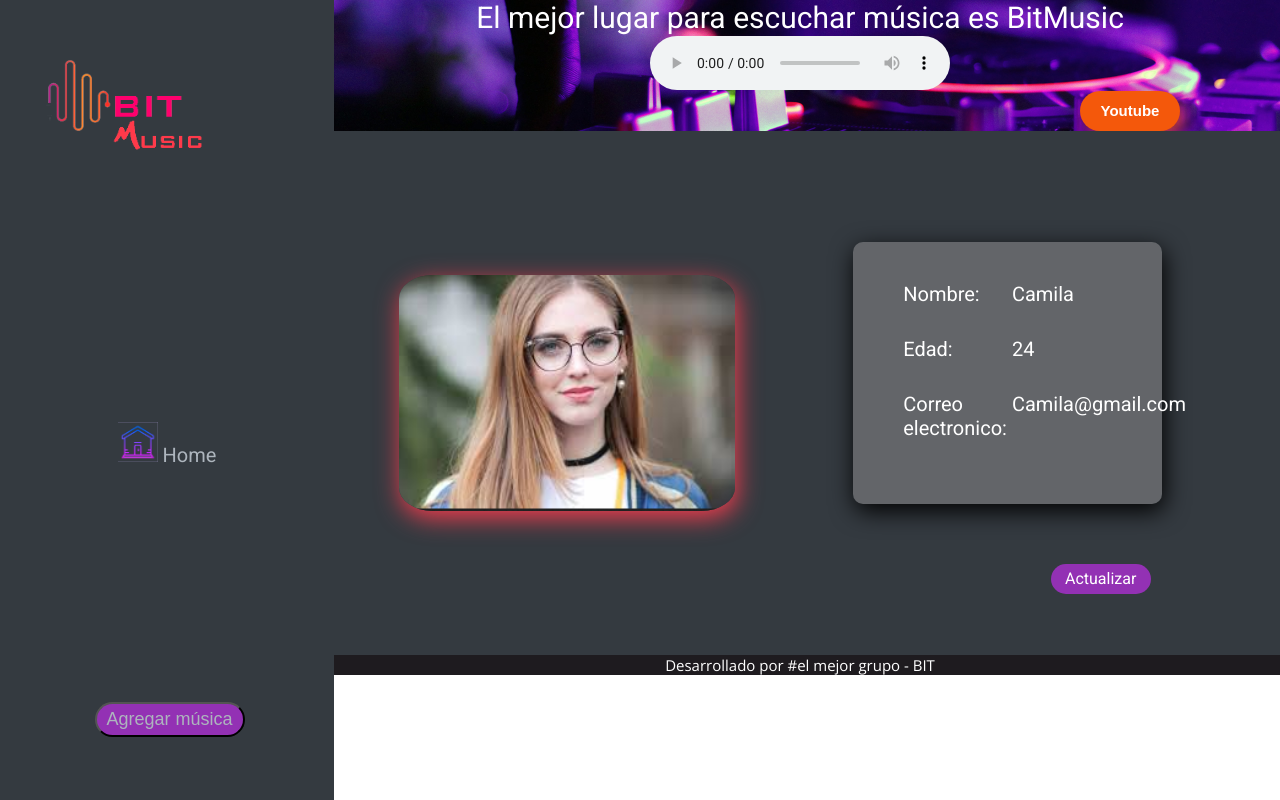
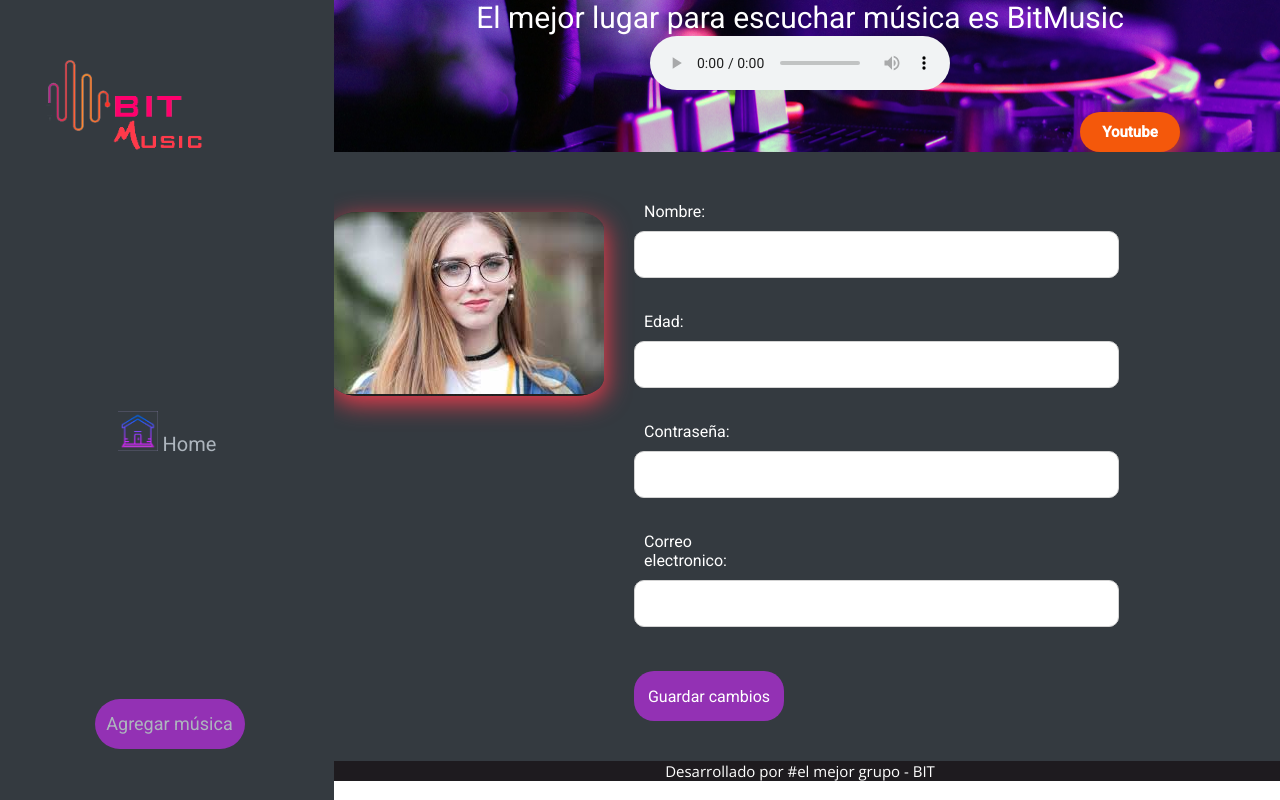
Before and after one commit to dianacah/BitMusicProject, an Angular app in the folder frontend/: page /inicio in a window 1280 px wide. Built offline with nearby package versions, Linux system fonts and the light colour scheme.

Commit message:
Se agrega el formulario en la seccion de perfil, para actualizar la informacion

```diff
--- a/frontend/src/app/myComponent/perfil/perfil.component.css
+++ b/frontend/src/app/myComponent/perfil/perfil.component.css
@@ -44,6 +44,10 @@
   margin-right: 50px;
   margin-bottom: 50px;
 }
+.botonActualizarInfo:hover {
+  cursor: pointer;
+  box-shadow: 2px 2px 10px 0px #f33c4d;
+}
 .seccionMostarInfo {
   height: 100%;
   display: flex;
@@ -52,3 +56,55 @@
   align-items: center;
   margin-top: 100px;
 }
+
+/* Formulario Actualizacion Datos */
+
+input {
+  border-radius: 1%;
+  border: 1px solid lightgray;
+  padding: 15px;
+  width: 80%;
+  margin: 0 0 5px 0;
+  font-family: "Roboto", sans-serif;
+  border-radius: 10px;
+}
+button {
+  font-family: "Roboto", sans-serif;
+  border: none;
+  border-radius: 20px;
+  height: 50px;
+  width: 150px;
+  background-color: #9331b4;
+  color: white;
+  font-size: 16px;
+  margin-top: 20px;
+}
+form {
+  display: grid;
+  grid-template-columns: 2fr;
+  grid-template-rows: auto;
+  align-items: center;
+  padding: 20px;
+  margin: 10px;
+  width: 100%;
+}
+label {
+  color: white;
+  font-family: "Roboto", sans-serif;
+  margin: 10px;
+  width: min-content;
+}
+small {
+  color: #f0134d;
+}
+.divFormularioActualizar {
+  display: flex;
+  justify-content: space-evenly;
+  align-items: center;
+  width: 100%;
+  padding: 10px;
+}
+.imagenActualizardatos {
+  margin-top: 50px;
+  align-self: flex-start;
+}
--- a/frontend/src/app/myComponent/perfil/perfil.component.html
+++ b/frontend/src/app/myComponent/perfil/perfil.component.html
@@ -1,5 +1,5 @@
 <div *ngIf="mostrar" class="divmostrar">
-    <img src="../../../assets/img/FotoPerfil.PNG" alt="" class="imagenPerfil">
+  <img src="../../../assets/img/FotoPerfil.PNG" alt="" class="imagenPerfil" />
   <div class="seccionMostarInfo">
     <div class="contenedorInfo">
       <div>Nombre:</div>
@@ -13,5 +13,62 @@
   </div>
 </div>
 
-
-<div *ngIf="!mostrar">CHAO</div>
+<div *ngIf="!mostrar" class="divFormularioActualizar">
+  <img
+    src="../../../assets/img/FotoPerfil.PNG"
+    alt=""
+    class="imagenPerfil imagenActualizardatos"
+  />
+  <form
+    [formGroup]="actualizarDatosForm"
+    (ngSubmit)="enviar(registerForm.value)"
+  >
+    <label>Nombre:</label>
+    <input formControlName="name" type="text" />
+    <small
+      class="error"
+      *ngIf="
+        actualizarDatosForm.get('email').hasError('required') &&
+        actualizarDatosForm.get('email').touched
+      "
+      >Este espacio es requerido</small
+    >
+    <br />
+    <label>Edad:</label>
+    <input formControlName="age" type="text" />
+    <small
+      class="error"
+      *ngIf="
+        actualizarDatosForm.get('email').hasError('required') &&
+        actualizarDatosForm.get('email').touched
+      "
+      >Este espacio es requerido</small
+    >
+    <br />
+    <label>
+      Contraseña:
+    </label>
+    <input formControlName="password" type="password" />
+    <small
+      class="error"
+      *ngIf="
+        actualizarDatosForm.get('email').hasError('required') &&
+        actualizarDatosForm.get('email').touched
+      "
+      >Este espacio es requerido</small
+    >
+    <br />
+    <label>Correo electronico:</label>
+    <input formControlName="email" type="email" />
+    <small
+      class="error"
+      *ngIf="
+        actualizarDatosForm.get('email').hasError('required') &&
+        actualizarDatosForm.get('email').touched
+      "
+      >Este espacio es requerido</small
+    >
+    <br />
+    <button type="submit">Guardar cambios</button>
+  </form>
+</div>
--- a/frontend/src/app/myComponent/perfil/perfil.component.ts
+++ b/frontend/src/app/myComponent/perfil/perfil.component.ts
@@ -1,14 +1,26 @@
 import { Component, OnInit } from "@angular/core";
+import { FormGroup, FormBuilder, Validators } from "@angular/forms";
+import { ViewEncapsulation } from "@angular/core";
 
 @Component({
   selector: "app-perfil",
   templateUrl: "./perfil.component.html",
-  styleUrls: ["./perfil.component.css"]
+  styleUrls: ["./perfil.component.css"],
+  encapsulation: ViewEncapsulation.None
 })
 export class PerfilComponent implements OnInit {
-  mostrar = true;
+  mostrar = false;
 
-  constructor() {}
+  constructor(private builder: FormBuilder) {}
 
+  actualizarDatosForm: FormGroup = this.builder.group({
+    name: ["", Validators.required],
+    age: [
+      "",
+      Validators.compose([Validators.required, Validators.minLength(1)])
+    ],
+    email: ["", Validators.compose([Validators.required, Validators.email])],
+    password: ["", Validators.required]
+  });
   ngOnInit() {}
 }
```
Also changed, not shown: 1 other file (tests, documents, lock files or other folders). Lines whose indentation alone changed are shown as unchanged.
